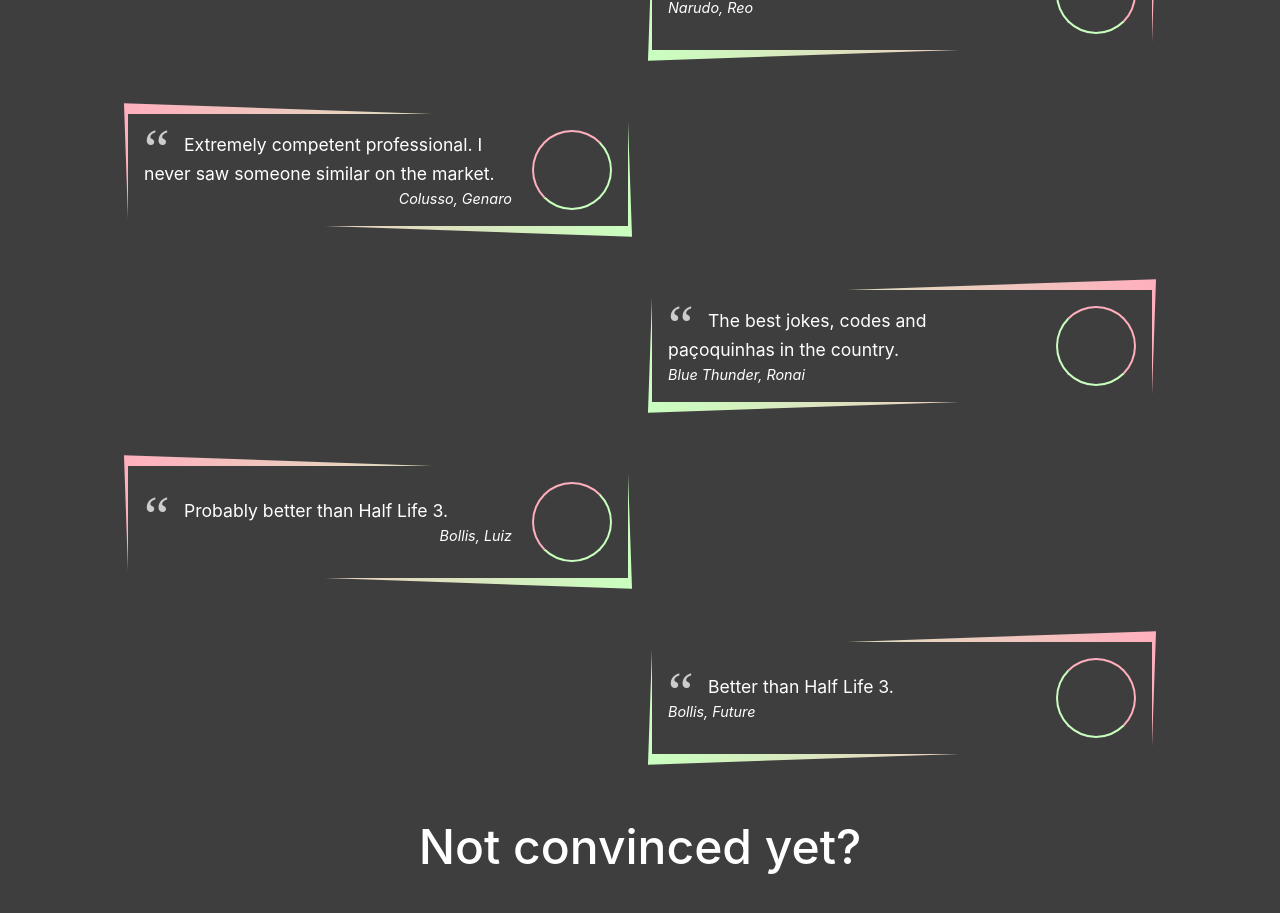
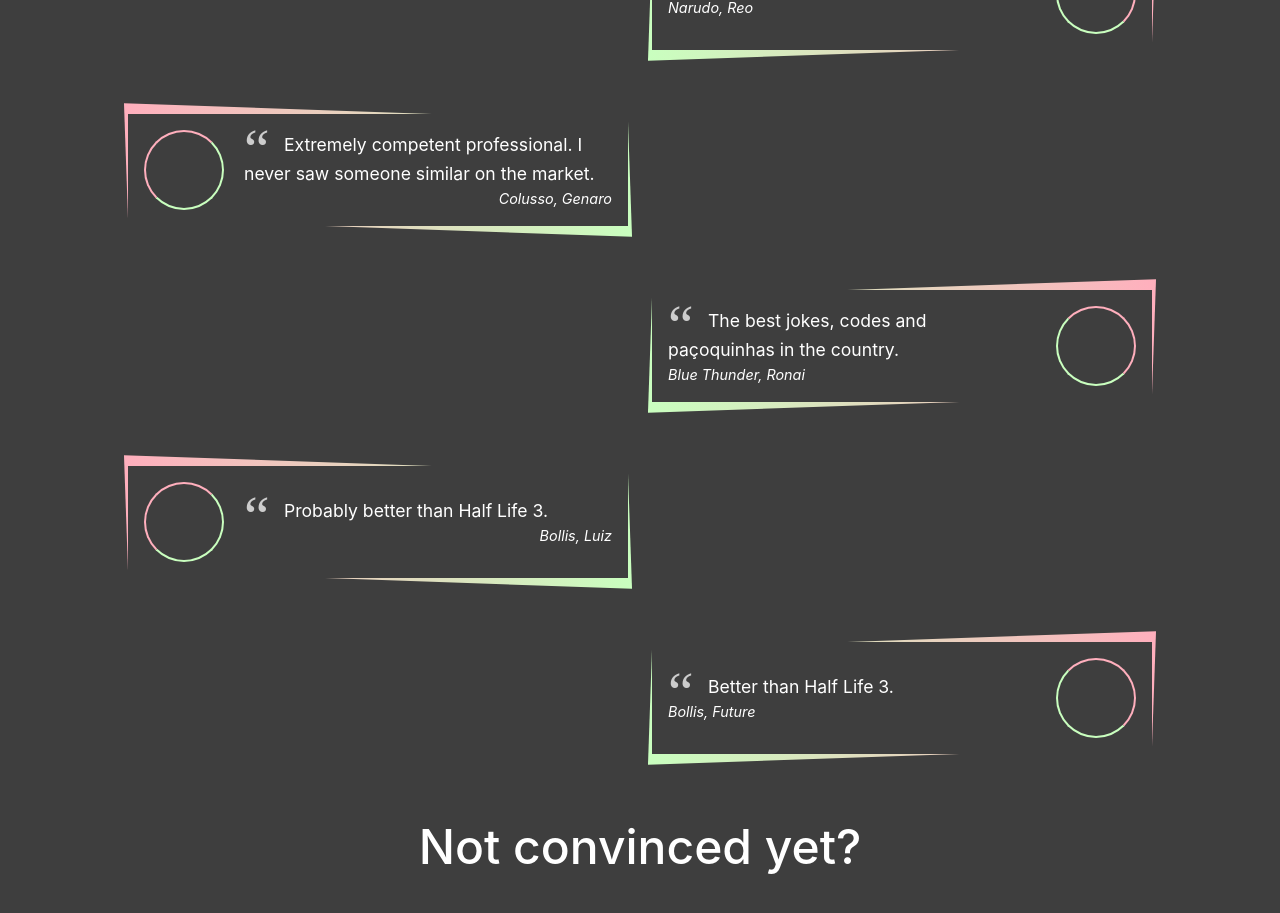
Before and after one commit to Patricdv/do-you-need-a-patric, a Next.js app: page / in a window 1280 px wide. Shown: the part 1640-2553 px from the top of the page. Built offline with nearby package versions, Linux system fonts and the light colour scheme.

Commit message:
Fixed depoiments positions.

```diff
--- a/pages/index.js
+++ b/pages/index.js
@@ -109,6 +109,13 @@ export default function Home() {
           </div>
 
           <div className="depoiment-card">
+            <div
+              className="depoiment-image"
+              style={{
+                backgroundImage: 'url(' + require('./images/genaro.jpg') + ')',
+              }}
+            />
+
             <blockquote>
               <p>
                 Extremely competent professional. I never saw someone similar on
@@ -117,13 +124,6 @@ export default function Home() {
 
               <cite>Colusso, Genaro</cite>
             </blockquote>
-
-            <div
-              className="depoiment-image"
-              style={{
-                backgroundImage: 'url(' + require('./images/genaro.jpg') + ')',
-              }}
-            />
           </div>
 
           <div className="depoiment-card">
@@ -142,12 +142,6 @@ export default function Home() {
           </div>
 
           <div className="depoiment-card">
-            <blockquote>
-              <p>Probably better than Half Life 3.</p>
-
-              <cite>Bollis, Luiz</cite>
-            </blockquote>
-
             <div
               className="depoiment-image"
               style={{
@@ -155,6 +149,12 @@ export default function Home() {
                   'url(' + require('./images/luiz-bollis.jpg') + ')',
               }}
             />
+
+            <blockquote>
+              <p>Probably better than Half Life 3.</p>
+
+              <cite>Bollis, Luiz</cite>
+            </blockquote>
           </div>
 
           <div className="depoiment-card">
```
